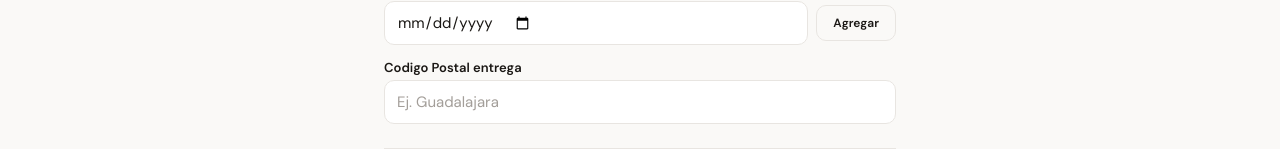
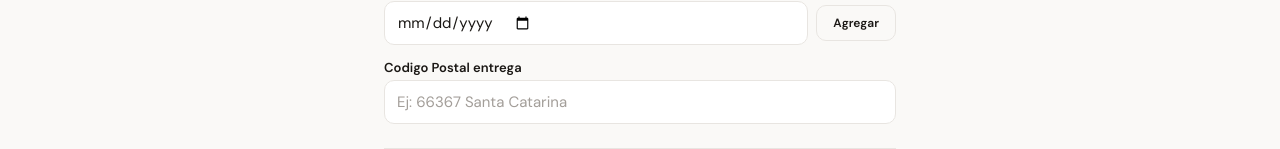
Before and after one commit to apollo-ex/arrastralo, a Next.js app: page / in a window 1280 px wide. Shown: the part 651-800 px from the top of the page. Built offline with nearby package versions, Linux system fonts and the light colour scheme.

Commit message:
Update postal code placeholder example

```diff
--- a/app/page.tsx
+++ b/app/page.tsx
@@ -216,7 +216,7 @@ export default function Page() {
               </div>
               <div className="grid gap-1.5">
                 <Label htmlFor="deliveryCity">Codigo Postal entrega</Label>
-                <Input id="deliveryCity" value={deliveryCity} onChange={(e) => setDeliveryCity(e.target.value)} placeholder="Ej. Guadalajara" />
+                <Input id="deliveryCity" value={deliveryCity} onChange={(e) => setDeliveryCity(e.target.value)} placeholder="Ej: 66367 Santa Catarina" />
               </div>
             </div>
           ) : (
```
